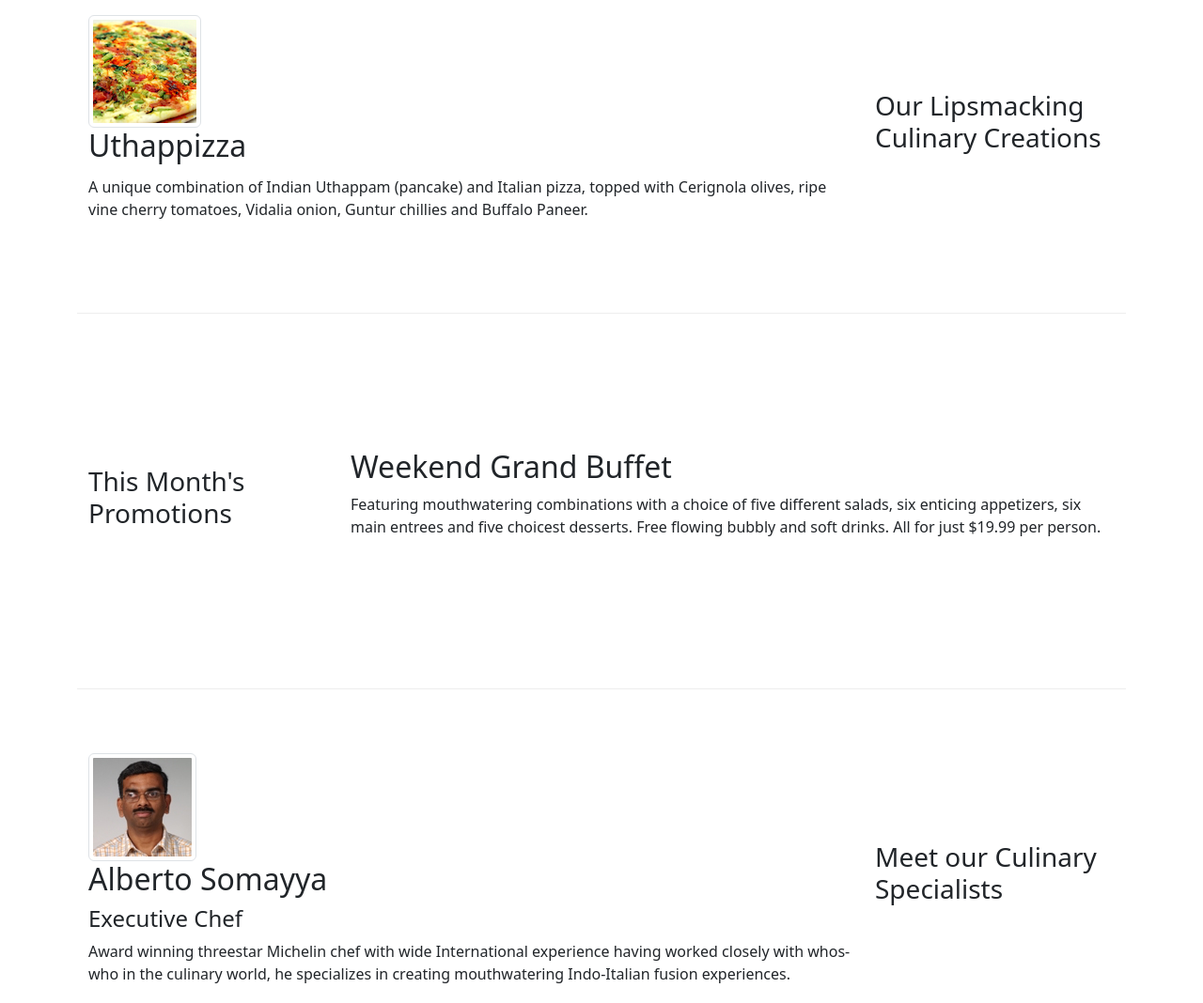
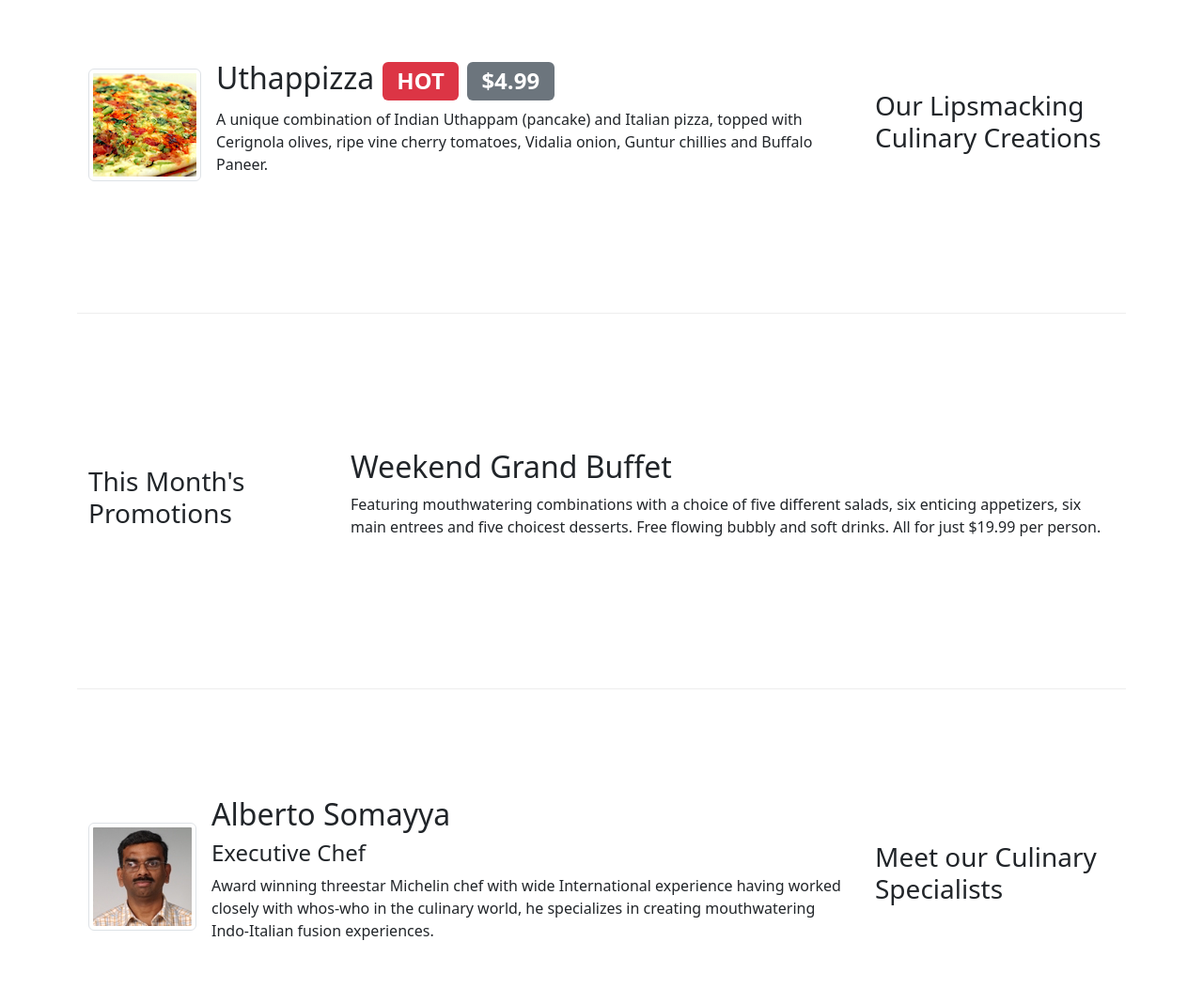
Before and after one commit to JohnVanBrocklin/cpsc_4380, a website: page index.html in a window 1280 px wide. Shown: the part 400-1468 px from the top of the page at 94% size. Drawn offline with nearby package versions, Linux system fonts and the light colour scheme.

Commit message:
Images and Media

```diff
--- a/index.html
+++ b/index.html
@@ -53,10 +53,10 @@
                 <h3>Our Lipsmacking Culinary Creations</h3>
             </div>
             <div class="col col-sm order-sm-first col-md">
-                <div class="media">
-                    <img class="d-flex mr-3 img-thumbnail align-selfcenter" src="img/uthappizza.png" alt="Uthappizza">
+                <div class="media d-flex align-items-center">
+                    <img class="d-flex me-3 img-thumbnail align-selfcenter" src="img/uthappizza.png" alt="Uthappizza">
                     <div class="media-body">
-                        <h2 class="mt-0">Uthappizza<span class="badge badge-danger">HOT</span><span class="badge badge-pill badge-secondary">$4.99</span></h2>
+                        <h2 class="mt-0">Uthappizza <span class="badge bg-danger">HOT</span> <span class="badge badge-pill bg-secondary">$4.99</span></h2>
                         <p class="d-none d-sm-block">A unique combination of Indian Uthappam (pancake) and Italian pizza, topped with Cerignola olives, ripe vine cherry tomatoes, Vidalia onion, Guntur chillies and Buffalo Paneer.</p>
                     </div>
                 </div>
@@ -79,8 +79,8 @@
                 <h3>Meet our Culinary Specialists</h3>
             </div>
             <div class="col col-sm order-sm-first col-md">
-                <div class="media">
-                    <img class="d-flex mr-3 img-thumbnail align-selfcenter"
+                <div class="media d-flex align-items-center">
+                    <img class="d-flex me-3 img-thumbnail align-selfcenter"
                     src="img/alberto.png" alt="Alberto Somayya">
                     <div class="media-body">
                         <h2 class="mt-0">Alberto Somayya</h2>
```
